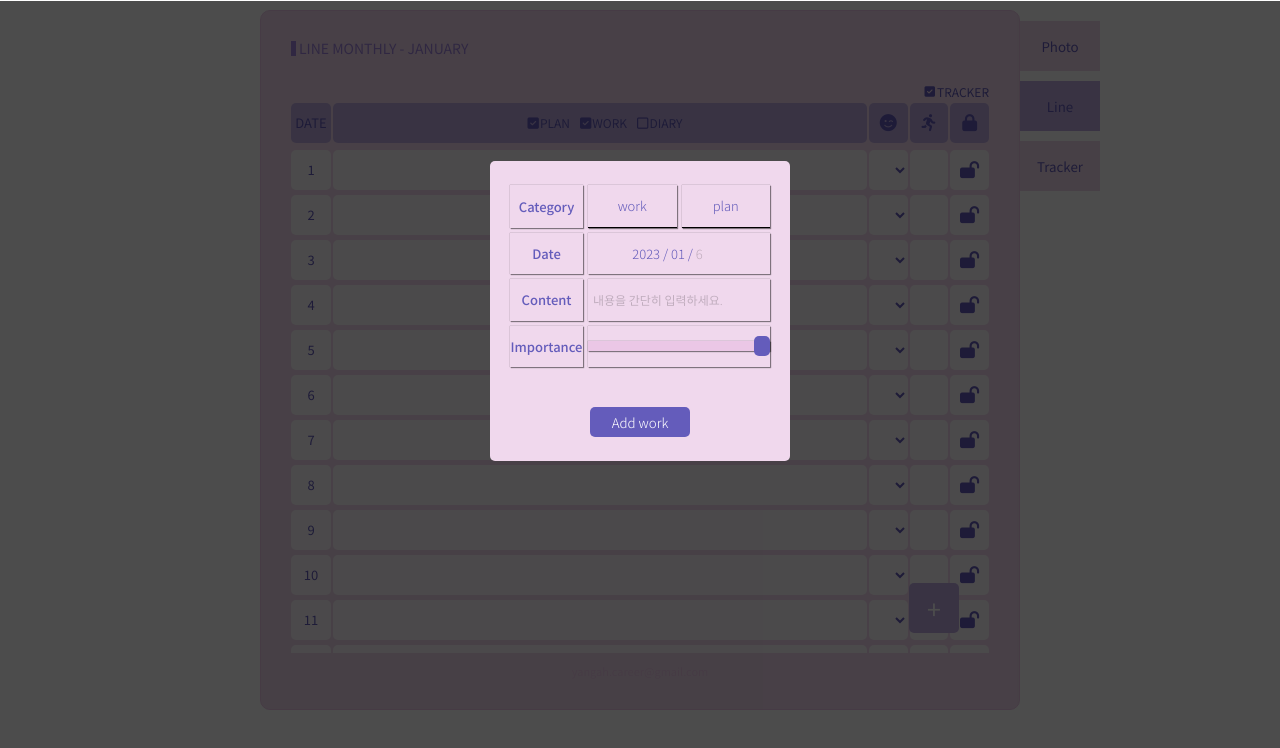
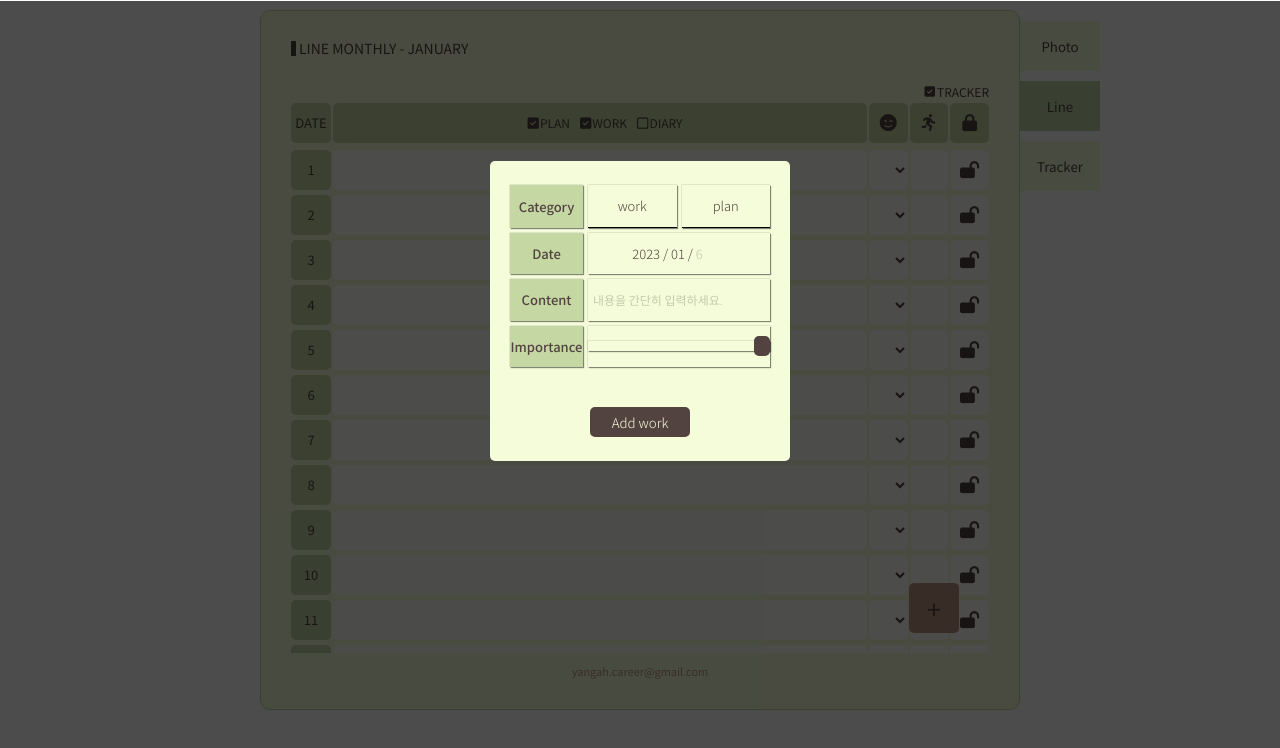
Before and after one commit to Yang-ah/my_first_diary, a React (Create React App) app: page /line/add in a window 1280 px wide. Shown: the top 748 px of the page. Built offline with nearby package versions, Linux system fonts and the light colour scheme.

Commit message:
modified a lot

```diff
--- a/src/App.tsx
+++ b/src/App.tsx
@@ -6,6 +6,7 @@ const BodyWrap = styled.div`
   height: 100vh;
   display: flex;
   flex-direction: column;
+  color: ${(props) => props.theme.firstColor};
 `;
 
 const AppWrap = styled.div`
@@ -13,9 +14,8 @@ const AppWrap = styled.div`
   flex-direction: column;
   width: 760px;
   height: 700px;
-  color: ${(props) => props.theme.firstColor};
-  background-color: ${(props) => props.theme.fifthColor};
-  border: 1px solid ${(props) => props.theme.fourthColor};
+  background-color: ${(props) => props.theme.fourthColor};
+  border: 1px solid ${(props) => props.theme.thirdColor};
   margin: 10px 0;
   align-self: center;
   justify-content: space-between;
@@ -33,11 +33,11 @@ const BtnWrap = styled.div`
 `;
 
 const Btn = styled.button`
+  color: ${(props) => props.theme.firstColor};
   width: 80px;
   height: 50px;
   margin-bottom: 10px;
-  background-color: ${(props) => props.theme.fifthColor};
-  color: ${(props) => props.theme.firstColor};
+  background-color: ${(props) => props.theme.fourthColor};
 `;
 
 const SelectedBtn = styled(Btn)`
@@ -50,8 +50,8 @@ export const Message = styled.h1`
   justify-content: center;
   font-size: 11px;
   font-weight: 400;
-  color: ${(props) => props.theme.fourthColor};
   margin-top: 15px;
+  color: ${(props) => props.theme.secondColor};
 `;
 
 function App() {
--- a/src/atom.ts
+++ b/src/atom.ts
@@ -19,8 +19,3 @@ export const onWorkAtom = atom({
   key: "work",
   default: true,
 });
-
-export const onLockAtom = atom({
-  key: "lock",
-  default: false,
-});
--- a/src/components/Add.tsx
+++ b/src/components/Add.tsx
@@ -1,5 +1,4 @@
 import styled from "styled-components";
-import { baseRadius } from "./Common";
 import { thisMonth, thisMonthEnd, thisYear } from "./Dates";
 
 const fontSize = "13px";
@@ -13,7 +12,6 @@ const Container = styled.form`
   justify-content: center;
   align-items: center;
   font-weight: 300;
-  color: ${(props) => props.theme.firstColor};
   font-size: ${fontSize};
 `;
 
@@ -42,7 +40,7 @@ const Btn = styled.div`
   :hover {
     transform: scale(1.3);
     cursor: pointer;
-    background-color: ${(props) => props.theme.fourthColor};
+    background-color: ${(props) => props.theme.secondColor};
   }
 `;
 
@@ -50,7 +48,7 @@ const ContentInput = styled.input`
   box-shadow: 1px 1px 1px #0000006b, 0px 0px 1px #0d0d0d88;
   padding: 0 5px;
   font-size: 12px;
-  background-color: ${(props) => props.theme.fifthColor};
+  background-color: ${(props) => props.theme.fourthColor};
   ::placeholder {
     font-weight: 300;
     font-size: 12px;
@@ -65,6 +63,7 @@ const Label = styled.label`
   text-align: end;
   font-weight: 500;
   box-shadow: 1px 1px 1px #0000006b, 0px 0px 1px #0d0d0d88;
+  background-color: ${(props) => props.theme.thirdColor};
 `;
 
 const DateWrap = styled.div`
@@ -77,7 +76,7 @@ const DateWrap = styled.div`
 const DateInput = styled.input`
   width: 30px;
   height: 100%;
-  background-color: ${(props) => props.theme.fifthColor};
+  background-color: ${(props) => props.theme.fourthColor};
   font-size: ${fontSize};
   font-weight: 300;
   ::placeholder {
@@ -120,7 +119,7 @@ const SubmitBtn = styled.button`
   margin-top: 10px;
   border-radius: 5px;
   background-color: ${(props) => props.theme.firstColor};
-  color: white;
+  color: ${(props) => props.theme.fourthColor};
   font-weight: 300;
   :hover {
     transform: scale(1.2);
@@ -170,7 +169,7 @@ function Add() {
             id="rangeInput"
             type="range"
             min="0"
-            max="5"
+            max="4"
             list="markers"
           />
         </RangeWrap>
--- a/src/components/CheckBox.tsx
+++ b/src/components/CheckBox.tsx
@@ -10,8 +10,6 @@ const CheckContainer = styled.div`
   align-items: center;
   font-size: 12px;
   border-radius: 10px;
-
-  color: ${(props) => props.theme.firstColor};
   i {
     font-size: 13px;
     margin: 2px 1px 0 0;
@@ -38,7 +36,6 @@ const TrackerContainer = styled.div`
   width: 100%;
   display: flex;
   justify-content: flex-end;
-  color: ${(props) => props.theme.firstColor};
   font-size: 12px;
   position: relative;
   bottom: 15px;
--- a/src/components/Common.tsx
+++ b/src/components/Common.tsx
@@ -21,7 +21,6 @@ export const Header = styled.div`
   font-size: 14px;
   display: flex;
   align-items: center;
-  color: ${(props) => props.theme.secondColor};
   line-height: 15px;
   margin-bottom: ${baseSpace};
 `;
@@ -30,7 +29,7 @@ export const ThemeIcon = styled.div`
   width: 5px;
   height: 15px;
   margin-right: 3px;
-  background-color: ${(props) => props.theme.secondColor};
+  background-color: ${(props) => props.theme.firstColor};
 `;
 
 export const Section = styled.section`
@@ -49,11 +48,11 @@ export const AddBtn = styled.button`
   display: flex;
   justify-content: center;
   align-items: center;
-  background-color: ${(props) => props.theme.fourthColor};
-  color: white;
+  background-color: ${(props) => props.theme.secondColor};
   align-self: flex-end;
   justify-self: flex-end;
   cursor: pointer;
+  color: ${(props) => props.theme.firstColor};
 `;
 
 export const SectionHeader = styled.header`
--- a/src/components/DateLine.tsx
+++ b/src/components/DateLine.tsx
@@ -12,7 +12,6 @@ export const MainBox = styled.input`
   border: none;
   outline: none;
   padding: 0 10px;
-  color: ${(props) => props.theme.secondColor};
   display: flex;
   align-items: center;
   font-size: 12px;
@@ -43,11 +42,11 @@ const SectionLine = styled.div<SectionLineProps>`
 
 function DateLine(date: number) {
   const onDiary = useRecoilValue(onDiaryAtom);
+  const onTracker = useRecoilValue(onTrackerAtom);
 
-  const onTracker = useRecoilValue(onTrackerAtom);
   const [done, setDone] = useState("");
   const doneToggle = () => {
-    done == "♥" ? setDone("·") : setDone("♥");
+    done === "♥" ? setDone("·") : setDone("♥");
   };
   const [onLock, setLock] = useState(false);
   const onClick = () => {
@@ -67,10 +66,10 @@ function DateLine(date: number) {
         <MainBox
           type="text"
           onChange={setMain}
-          placeholder="오늘의 한 줄 일기를 써보세요. (최대 56자)"
+          placeholder="오늘의 한 줄 일기를 써보세요. (최대 46자)"
           value={mainContent ? mainContent : ""}
           disabled={onLock}
-          maxLength={56}
+          maxLength={46}
         />
       ) : (
         <MainBox as="div">{mainContent}</MainBox>
--- a/src/index.tsx
+++ b/src/index.tsx
@@ -3,7 +3,7 @@ import ReactDOM from "react-dom/client";
 import { RouterProvider } from "react-router-dom";
 import router from "./router";
 import { ThemeProvider } from "styled-components";
-import { Default, Purple } from "./theme";
+import { Pastel, Grape, Tree, Peach } from "./theme";
 import { RecoilRoot } from "recoil";
 import { QueryClient, QueryClientProvider } from "react-query";
 
@@ -16,7 +16,7 @@ root.render(
   <React.StrictMode>
     <QueryClientProvider client={queryClient}>
       <RecoilRoot>
-        <ThemeProvider theme={Purple}>
+        <ThemeProvider theme={Tree}>
           <RouterProvider router={router} />
         </ThemeProvider>
       </RecoilRoot>
--- a/src/screens/Line.tsx
+++ b/src/screens/Line.tsx
@@ -35,7 +35,6 @@ const AddScheduleBtn = styled(motion(AddBtn))`
   width: 50px;
   height: 50px;
   font-size: 25px;
-  background-color: ${(props) => props.theme.thirdColor};
   border-radius: ${baseRadius};
 `;
 
@@ -64,8 +63,7 @@ export const DateBox = styled.div`
   align-items: center;
   justify-content: center;
   font-size: 13px;
-  background-color: rgba(255, 255, 255, 0.8);
-  color: ${(props) => props.theme.firstColor};
+  background-color: ${(props) => props.theme.thirdColor};
 `;
 
 export const SectionSide = styled.div<TrackerProps>`
@@ -85,9 +83,7 @@ export const SideBox = styled.div`
   justify-content: center;
   font-size: 17px;
   color: ${(props) => props.theme.firstColor};
-  span {
-    color: ${(props) => props.theme.firstColor};
-  }
+  cursor: pointer;
 `;
 
 interface TrackerProps {
@@ -107,7 +103,7 @@ const Overlay = styled(motion.div)`
 const AddPage = styled(motion.div)`
   width: 300px;
   height: 300px;
-  background-color: ${(props) => props.theme.fifthColor};
+  background-color: ${(props) => props.theme.fourthColor};
   position: absolute;
   z-index: 300;
   top: 120px;
--- a/src/screens/Photo.tsx
+++ b/src/screens/Photo.tsx
@@ -33,7 +33,6 @@ const Title = styled.h1`
   letter-spacing: 20px;
   font-size: 18px;
   font-weight: 400;
-  color: ${(props) => props.theme.secondColor};
   text-align: center;
 `;
 
@@ -50,7 +49,6 @@ const Calendar = styled.div`
 const DayDiv = styled.div`
   text-align: center;
   background-color: ${(props) => props.theme.thirdColor};
-  color: ${(props) => props.theme.firstColor};
   font-size: 12px;
   line-height: 24px;
   border-radius: ${baseRadius};
@@ -64,7 +62,6 @@ const ThisDateDiv = styled.div`
   justify-content: space-between;
 
   p {
-    color: ${(props) => props.theme.firstColor};
     padding: 5px;
     font-size: 12px;
   }
--- a/src/screens/Tracker.tsx
+++ b/src/screens/Tracker.tsx
@@ -24,7 +24,6 @@ const Date = styled.div`
   font-size: 12px;
   background-color: ${(props) => props.theme.thirdColor};
   border-radius: ${baseRadius};
-  color: ${(props) => props.theme.firstColor};
 `;
 
 const Month = styled(Date)`
--- a/src/styled.d.ts
+++ b/src/styled.d.ts
@@ -7,6 +7,5 @@ declare module "styled-components" {
     secondColor: string;
     thirdColor: string;
     fourthColor: string;
-    fifthColor: string;
   }
 }
--- a/src/theme.ts
+++ b/src/theme.ts
@@ -1,18 +1,44 @@
 //theme.ts
 import { DefaultTheme } from "styled-components";
 
-export const Default: DefaultTheme = {
-  firstColor: "#1F1F1F",
-  secondColor: "#545454",
-  thirdColor: "#898989",
-  fourthColor: "#BDBEBE",
-  fifthColor: "#F2F3F3",
+export const Tree: DefaultTheme = {
+  firstColor: "#534340",
+  secondColor: "#BB9981",
+  thirdColor: "#C5D8A4",
+  fourthColor: "#F4FCD9",
 };
 
-export const Purple: DefaultTheme = {
+export const Peach: DefaultTheme = {
+  firstColor: "#FF9494",
+  secondColor: "#FFD1D1",
+  thirdColor: "#FFE3E1",
+  fourthColor: "#FFF5E4",
+};
+
+export const Pastel: DefaultTheme = {
+  firstColor: "#7286D3",
+  secondColor: "#8EA7E9",
+  thirdColor: "#E5E0FF",
+  fourthColor: "#FFF2F2",
+};
+
+export const Grape: DefaultTheme = {
   firstColor: "#645CBB",
   secondColor: "#A084DC",
   thirdColor: "#BFACE2",
   fourthColor: "#EBC7E6",
-  fifthColor: "#f0d8ed",
 };
+
+export const Vanilla: DefaultTheme = {
+  firstColor: "#494949",
+  secondColor: "#ECE8D9",
+  thirdColor: "#FAF6E9",
+  fourthColor: "#FFFDF6",
+};
+
+export const MintCookie: DefaultTheme = {
+  firstColor: "#333333",
+  secondColor: "#706C61",
+  thirdColor: "#E1F4F3",
+  fourthColor: "#FFFDF6",
+};
```
